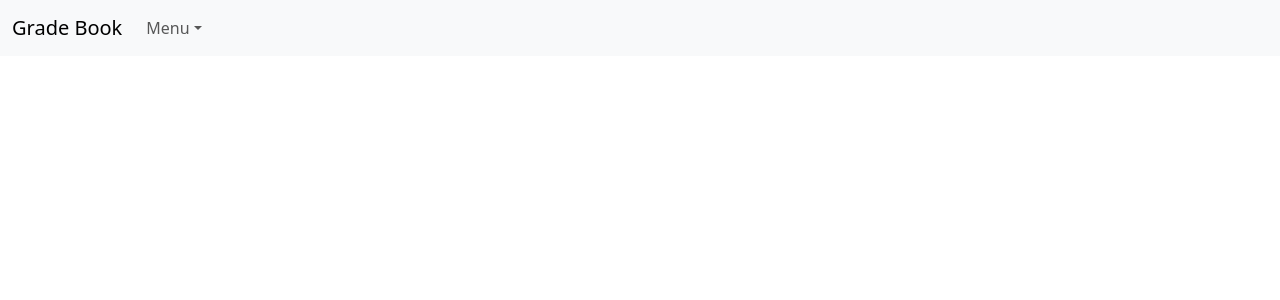
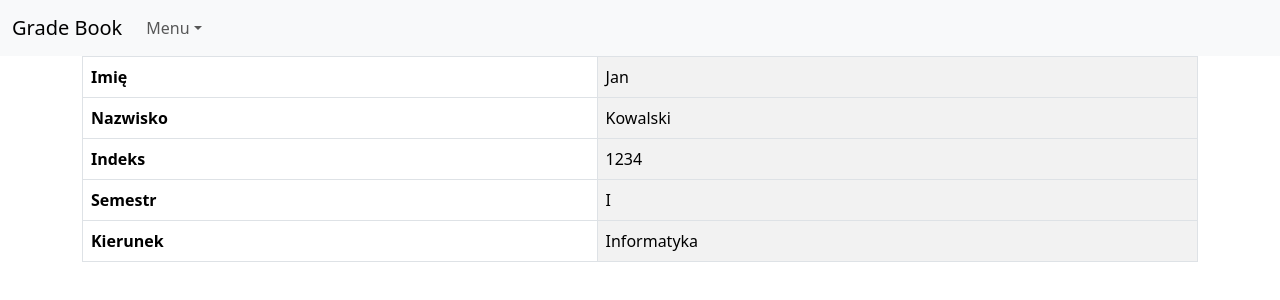
Before and after one commit to DamianSkrzyniarz/grade-book-front, a React (Vite) app: page / in a window 1280 px wide. Shown: the top 300 px of the page. Built offline with nearby package versions, Linux system fonts and the light colour scheme.

Commit message:
create StudentInfo component

```diff
--- a/src/App.tsx
+++ b/src/App.tsx
@@ -1,10 +1,12 @@
 import './App.css'
 import Navbar from "./components/Navbar.tsx";
+import StudentInfo from "./components/StudentInfo.tsx";
 
 function App() {
   return (
     <div>
       <Navbar/>
+      <StudentInfo/>
     </div>
   )
 }
--- /dev/null
+++ b/src/components/StudentInfo.tsx
@@ -0,0 +1,32 @@
+function StudentInfo(){
+    return (
+        <div className="container-sm">
+            <table className="table table-striped-columns table-bordered">
+                <tbody>
+                    <tr>
+                        <th scope="row">Imię</th>
+                        <td>Jan</td>
+                    </tr>
+                    <tr>
+                        <th scope="row">Nazwisko</th>
+                        <td>Kowalski</td>
+                    </tr>
+                    <tr>
+                        <th scope="row">Indeks</th>
+                        <td>1234</td>
+                    </tr>
+                    <tr>
+                        <th scope="row">Semestr</th>
+                        <td>I</td>
+                    </tr>
+                    <tr>
+                        <th scope="row">Kierunek</th>
+                        <td>Informatyka</td>
+                    </tr>
+                </tbody>
+            </table>
+        </div>
+)
+}
+
+export default StudentInfo
```
